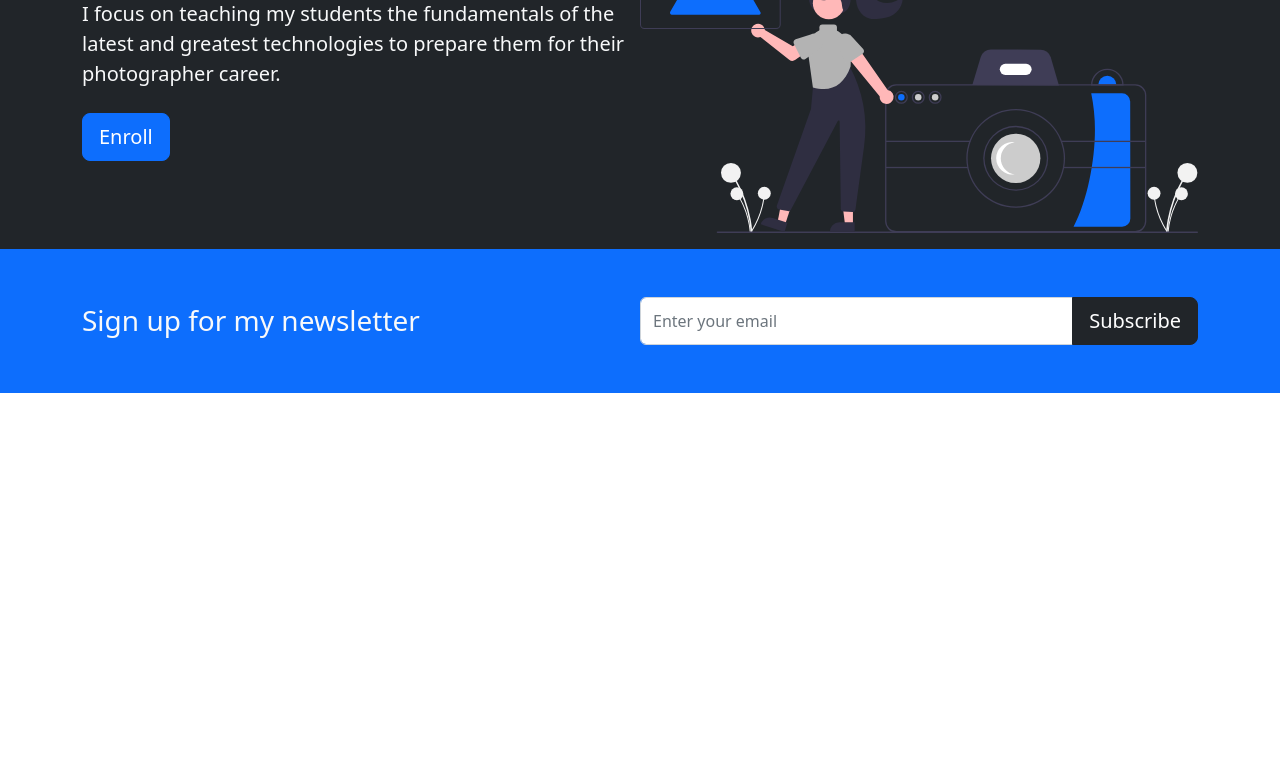
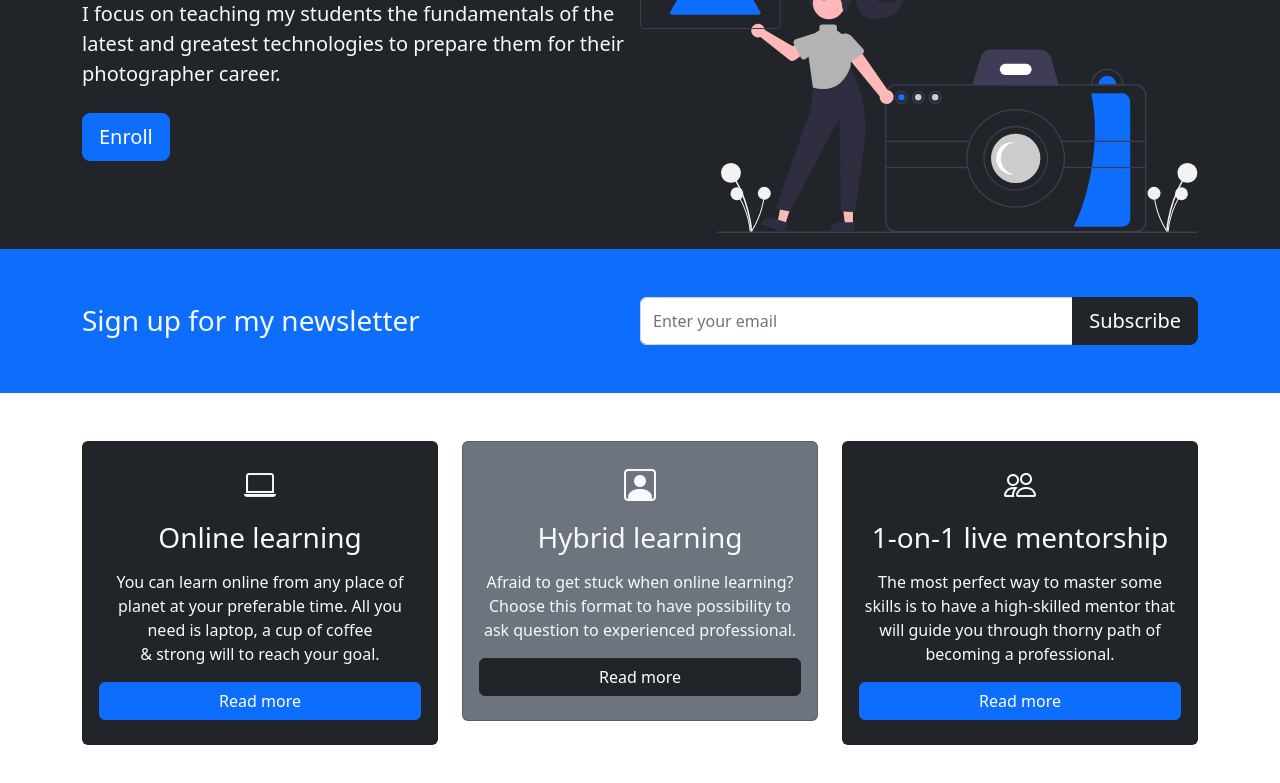
Before and after one commit to VladimirVolvakov/photo-bootcamp, a plain HTML site: page index.html in a window 1280 px wide. Shown: the part 233-1016 px from the top of the page. Before the commit the page ends 800 px from the top, so only its background shows below. Drawn offline with nearby package versions, Linux system fonts and the light colour scheme.

Commit message:
feat: add section#learning-formats layout

```diff
--- a/index.html
+++ b/index.html
@@ -3,9 +3,10 @@
   <head>
     <meta charset="utf-8">
     <meta name="viewport" content="width=device-width, initial-scale=1">
+    <link href="https://cdn.jsdelivr.net/npm/bootstrap@5.2.0-beta1/dist/css/bootstrap.min.css" rel="stylesheet" integrity="sha384-0evHe/X+R7YkIZDRvuzKMRqM+OrBnVFBL6DOitfPri4tjfHxaWutUpFmBp4vmVor" crossorigin="anonymous">
+    <link rel="stylesheet" href="https://cdn.jsdelivr.net/npm/bootstrap-icons@1.3.0/font/bootstrap-icons.css">
+    <link rel="stylesheet" href="style.css">
     <title>Photography Bootcamp</title>
-    <link href="https://cdn.jsdelivr.net/npm/bootstrap@5.2.0-beta1/dist/css/bootstrap.min.css" rel="stylesheet" integrity="sha384-0evHe/X+R7YkIZDRvuzKMRqM+OrBnVFBL6DOitfPri4tjfHxaWutUpFmBp4vmVor" crossorigin="anonymous">
-    <link rel="stylesheet" href="style.css">
   </head>
   <body>
     <nav class="navbar navbar-expand-lg bg-dark navbar-dark py-3">
@@ -56,6 +57,43 @@
         </div>
     </section>
 
+    <section id="learning-formats" class="p-5">
+        <div class="container">
+            <div class="row text-center">
+                <div class="col-md">
+                    <div class="card bg-dark text-light px-3 py-4">
+                        <div class="h2 mb-3">
+                            <i class="bi bi-laptop"></i>
+                        </div>
+                        <h3 class="card-title mb-3">Online learning</h3>
+                        <p class="card-text mb-3">You can learn online from any place of planet at your preferable time. All you need is laptop, a cup of coffee <br> & strong will to reach your goal.</p>
+                        <a href="#" class="btn btn-primary">Read more</a>
+                    </div>
+                </div>
+                <div class="col-md">
+                    <div class="card bg-secondary text-light px-3 py-4">
+                        <div class="h2 mb-3">
+                            <i class="bi bi-person-square"></i>
+                        </div>
+                        <h3 class="card-title mb-3">Hybrid learning</h3>
+                        <p class="card-text mb-3">Afraid to get stuck when online learning? Choose this format to have possibility to ask question to experienced professional.</p>
+                        <a href="#" class="btn btn-dark">Read more</a>
+                    </div>
+                </div>
+                <div class="col-md">
+                    <div class="card bg-dark text-light px-3 py-4">
+                        <div class="h2 mb-3">
+                            <i class="bi bi-people"></i>
+                        </div>
+                        <h3 class="card-title mb-3">1-on-1 live mentorship</h3>
+                        <p class="card-text mb-3">The most perfect way to master some skills is to have a high-skilled mentor that will guide you through thorny path of becoming a professional.</p>
+                        <a href="#" class="btn btn-primary">Read more</a>
+                    </div>
+                </div>
+            </div>
+        </div>
+    </section>
+
     <script src="https://cdn.jsdelivr.net/npm/bootstrap@5.2.0-beta1/dist/js/bootstrap.bundle.min.js" integrity="sha384-pprn3073KE6tl6bjs2QrFaJGz5/SUsLqktiwsUTF55Jfv3qYSDhgCecCxMW52nD2" crossorigin="anonymous"></script>
   </body>
 </html>
```
